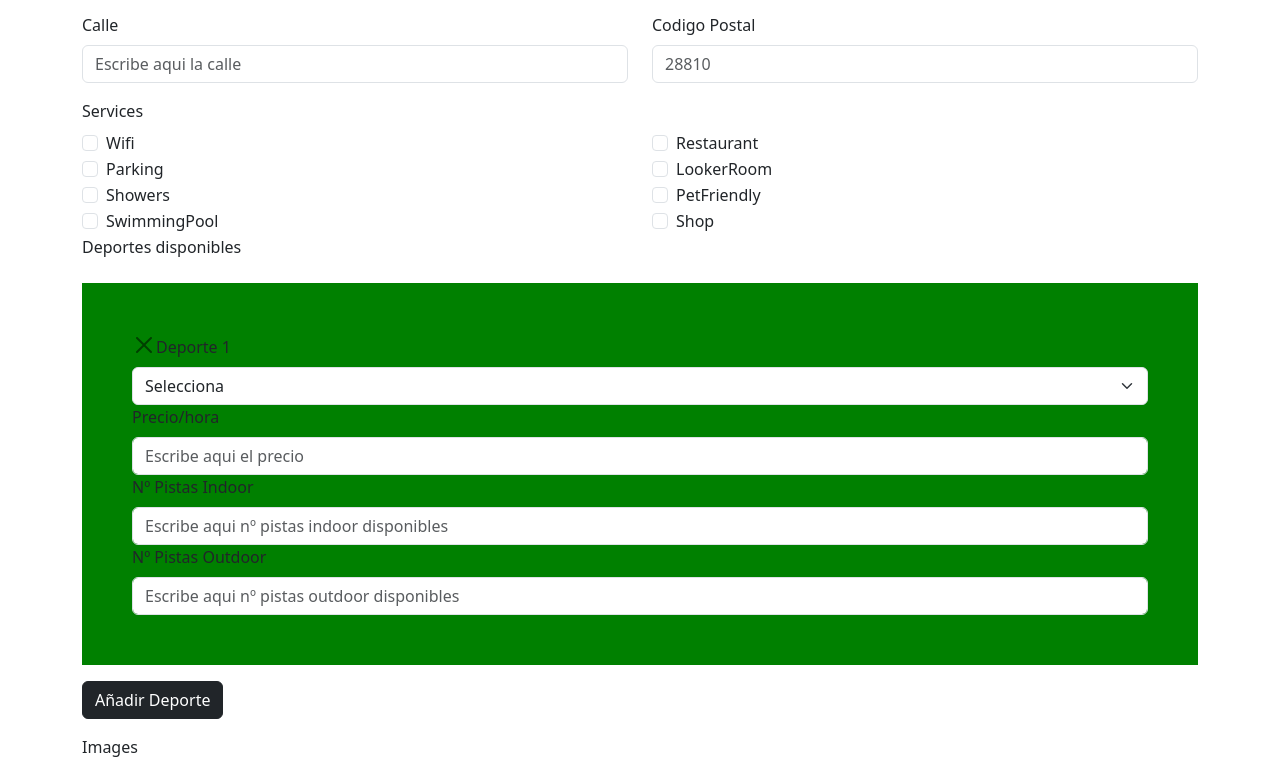
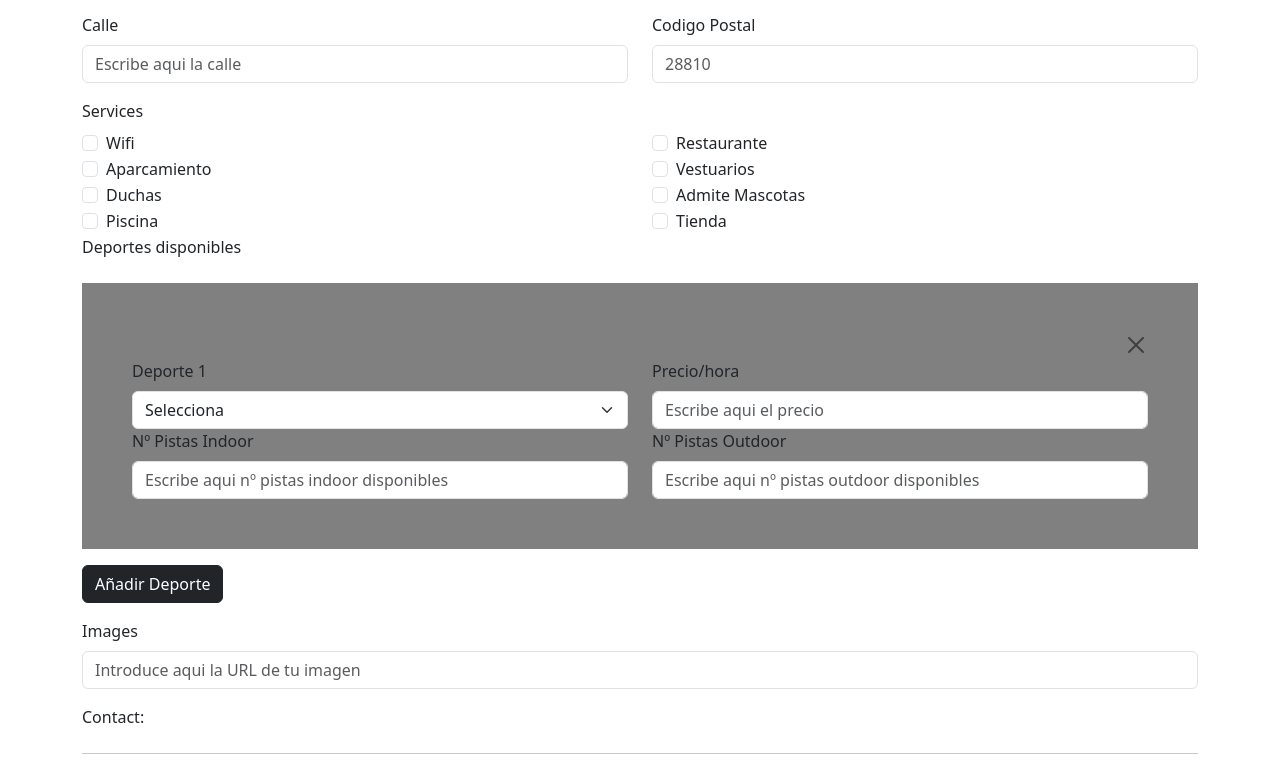
Before and after one commit to martamerchan16/Bounce-Pundits-Client, a React (Vite) app: page /clubs/create in a window 1280 px wide. Shown: the part 280-1047 px from the top of the page. Built offline with nearby package versions, Linux system fonts and the light colour scheme.

Commit message:
modificaded createClubForm and createClubPage

```diff
--- /dev/null
+++ b/src/Consts/FieldsClub.js
@@ -0,0 +1,31 @@
+export const SERVICES = [{
+    name: 'wifi',
+    label: 'wifi'
+},
+{
+    name: 'restaurant',
+    label: 'restaurante'
+},
+{
+    name: 'parking',
+    label: 'aparcamiento'
+},
+{
+    name: 'lookerroom',
+    label: 'vestuarios'
+},
+{
+    name: 'showers',
+    label: 'duchas'
+},
+{
+    name: 'petFriendly',
+    label: 'admite Mascotas'
+},
+{
+    name: 'swimmingPool',
+    label: 'piscina'
+}, {
+    name: 'shop',
+    label: 'tienda'
+}]
--- a/src/Pages/CreateClubPage/CreateClubPage.jsx
+++ b/src/Pages/CreateClubPage/CreateClubPage.jsx
@@ -11,7 +11,7 @@ const CreateClubPage = () => {
                 <Row>
                     <Col md={{ span: 6, offset: 3 }}></Col>
 
-                    <h1> Nuevo Club</h1>
+                    <h1 className="text-center" style={{ fontWeight: 'bold' }}> Nuevo Club</h1>
                     <hr />
 
                     <CreateClubForm />
--- a/src/components/CreateClubForm/CreateClubForm.jsx
+++ b/src/components/CreateClubForm/CreateClubForm.jsx
@@ -2,6 +2,7 @@ import axios from "axios";
 import { useState } from "react";
 import { Button, CloseButton, Col, Form, FormGroup, Row } from "react-bootstrap";
 import { useNavigate } from "react-router-dom";
+import { SERVICES } from "../../Consts/FieldsClub";
 
 const API_URL = "http://localhost:5005";
 
@@ -12,7 +13,8 @@ const CreateClubForm = () => {
         town: '',
         address: '',
         zipCode: '',
-        services: ['']
+        services: [],
+        pictures: []
     });
 
     const [contactData, setContactData] = useState({
@@ -32,6 +34,7 @@ const CreateClubForm = () => {
             }
         ]
     )
+
 
     const navigate = useNavigate();
 
@@ -66,21 +69,10 @@ const CreateClubForm = () => {
 
     const handleSubmit = e => {
         e.preventDefault();
-        const { name, city, town, address, zipCode, pictures, services } = clubData
-        const { web, phone, email } = contactData
-        const { sport, price, indoor, outdoor } = facilitiesData
-        handleCheckboxChange()
-
 
         const requestBody = {
-            name,
-            city,
-            town,
-            address,
-            zipCode,
+            ...clubData,
             contact: contactData,
-            pictures: [],
-            services: [],
             facilities: facilitiesData
         }
 
@@ -95,11 +87,20 @@ const CreateClubForm = () => {
         setFacilitiesData(newFacilities)
     }
 
+    const deleteSport = sportIdToDelete => {
+        const facilitiesCopy = [...facilitiesData]
+        facilitiesCopy.splice(sportIdToDelete, 1)
+        setFacilitiesData(facilitiesCopy)
+    }
+
+
+
+
     return (
         <div className="CreateClubForm">
             <Form onSubmit={handleSubmit}>
                 <Form.Group className="mb-3" controlId="nameField">
-                    <Form.Label>Nombre del Club</Form.Label>
+                    <Form.Label >Nombre del Club</Form.Label>
                     <Form.Control
                         type="text"
                         value={clubData.name}
@@ -159,16 +160,16 @@ const CreateClubForm = () => {
                 <Form.Group className="mb-3" controlId="servicesField">
                     <Form.Label>Services</Form.Label>
                     <Row>
-                        {["wifi", "restaurant", "parking", "lookerRoom", "showers", "petFriendly", "swimmingPool", "shop"].map(service => (
+                        {SERVICES.map(eachService => (
                             <Col md={{ span: 6 }}>
 
                                 <Form.Check
-                                    key={service}
+                                    key={eachService.name}
                                     type="checkbox"
-                                    label={service.charAt(0).toUpperCase() + service.slice(1)}
-                                    checked={clubData.services.includes(service)}
+                                    label={eachService.label.charAt(0).toUpperCase() + eachService.label.slice(1)}
+                                    checked={clubData.services.includes(eachService.name)}
                                     onChange={handleCheckboxChange}
-                                    name={service} />
+                                    name={eachService.name} />
                             </Col>
 
                         ))}
@@ -180,8 +181,12 @@ const CreateClubForm = () => {
 
                                 return (
 
-                                    <div className="mt-3 mb-3 facilityFields" style={{ background: 'green', padding: 50 }}>
-                                        <CloseButton></CloseButton>
+                                    <div className="mt-3 mb-3 facilityFields" style={{ background: 'grey', padding: 50 }}>
+                                        <Row>
+                                            <Col md={{ span: 12, offset: 0 }} className="text-end">
+                                                <CloseButton onClick={() => deleteSport(idx)} />
+                                            </Col>
+                                            <Col>
                                                 <Form.Label>Deporte  {idx + 1}</Form.Label>
                                                 <Form.Select onChange={e => handleFacilityChange(e, idx)} value={facilitiesData[idx].sport} name="sport" aria-label="Default select example">
                                                     <option>Selecciona</option>
@@ -194,7 +199,9 @@ const CreateClubForm = () => {
                                                     <option value="pickletball">Pickleball</option>
                                                     <option value="fronton">Fronton</option>
                                                 </Form.Select>
+                                            </Col>
 
+                                            <Col md={{ span: 6 }}>
                                                 <Form.Label>Precio/hora</Form.Label>
                                                 <Form.Control
                                                     type="number"
@@ -202,7 +209,8 @@ const CreateClubForm = () => {
                                                     placeholder="Escribe aqui el precio"
                                                     onChange={e => handleFacilityChange(e, idx)}
                                                     name="price" />
-
+                                            </Col>
+                                            <Col md={{ span: 6 }}>
                                                 <Form.Label>Nº Pistas Indoor</Form.Label>
                                                 <Form.Control
                                                     type="number"
@@ -210,7 +218,9 @@ const CreateClubForm = () => {
                                                     placeholder="Escribe aqui nº pistas indoor disponibles"
                                                     onChange={e => handleFacilityChange(e, idx)}
                                                     name="indoor" />
+                                            </Col>
 
+                                            <Col md={{ span: 6 }}>
                                                 <Form.Label>Nº Pistas Outdoor</Form.Label>
                                                 <Form.Control
                                                     type="number"
@@ -218,19 +228,28 @@ const CreateClubForm = () => {
                                                     placeholder="Escribe aqui nº pistas outdoor disponibles"
                                                     onChange={e => handleFacilityChange(e, idx)}
                                                     name="outdoor" />
+                                            </Col>
 
-
+                                        </Row>
                                     </div>
                                 )
                             })
                         }
                         <Button variant="dark" onClick={addNewSport}>Añadir Deporte</Button>
                     </FormGroup>
+
                 </Form.Group>
                 <Form.Group className="mb-3" controlId="imagesField">
                     <Form.Label>Images</Form.Label>
-                    <Form.Control type="url" />
+                    <Form.Control
+                        type="url"
+                        value={clubData.pictures}
+                        placeholder="Introduce aqui la URL de tu imagen"
+                        onChange={handleInputChange}
+                        name="pictures"
+                    />
                 </Form.Group>
+
                 <Form.Group className="mb-3" controlId="contactField">
                     <Form.Label>Contact:</Form.Label>
                 </Form.Group>
```
Lines whose indentation alone changed are shown as unchanged.
